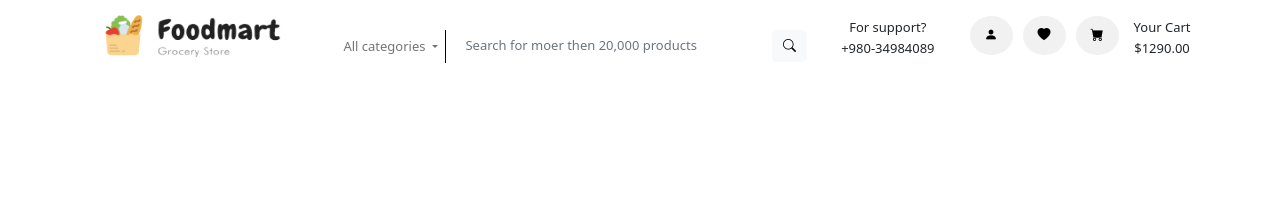
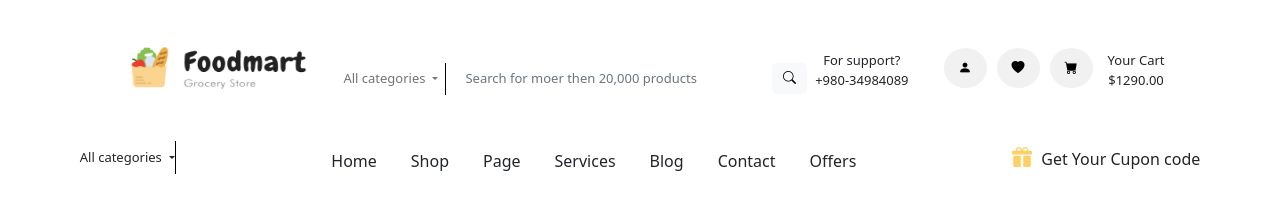
Before and after one commit to LochinbekAbduvoitov/foodmart, a plain HTML site: page index.html in a window 1280 px wide. Drawn offline with nearby package versions, Linux system fonts and the light colour scheme.

Commit message:
navbar section

```diff
--- a/index.html
+++ b/index.html
@@ -17,7 +17,7 @@
 </head>
 <body class="home">
 
-  <!-- Start Header -->
+  <!-- Start Navbar -->
   <header class="header">
     <div class="container">
       <nav class="navbar navbar-expand-lg ">
@@ -64,12 +64,66 @@
                 <h6>$1290.00</h6>
               </li>
             </ul>
+          </div>
 
-          </div>
+
         </div>
+
       </nav>
+      <!-- NAVIGATION -->
+      <div class="navigation-bar">
+        <ul class="navbar-nav m-auto mb-2 mb-lg-0  navigation-menu">
+          <li class="nav-item dropdown">
+            <a class="nav-link dropdown-toggle" href="#" id="navbarDropdown" role="button" data-bs-toggle="dropdown" aria-expanded="false">
+              All categories
+            </a>
+            <ul class="dropdown-menu" aria-labelledby="navbarDropdown">
+              <li><a class="dropdown-item" href="#">iteam 1</a></li>
+              <li><a class="dropdown-item" href="#">iteam 2</a></li>
+              <li><a class="dropdown-item" href="#">iteam 3</a></li>
+            </ul>
+          </li>
+          <ul class="navbar-nav m-auto mb-2 mb-lg-0  navigation-menu-bar">
+            <li class="nav-item">
+              <a class="nav-link active" aria-current="page" href="#">Home</a>
+            </li>
+            <li class="nav-item">
+              <a class="nav-link " aria-current="page" href="#">Shop</a>
+            </li>
+            <li class="nav-item">
+              <a class="nav-link " aria-current="page" href="#">Page</a>
+            </li>
+            <li class="nav-item">
+              <a class="nav-link " aria-current="page" href="#">Services</a>
+            </li>
+            <li class="nav-item">
+              <a class="nav-link " aria-current="page" href="#">Blog</a>
+            </li>
+            <li class="nav-item">
+              <a class="nav-link " aria-current="page" href="#">Contact</a>
+            </li>
+            <li class="nav-item">
+              <a class="nav-link " aria-current="page" href="#">Offers</a>
+            </li>
+
+           </ul>
+            <li>
+              <a  class="nav-link  cupon"   href="#"><i class="bi bi-gift-fill"></i>
+                Get Your Cupon code</a>
+            </li>
+
+          </ul>
+      </div>
     </div>
   </header>
+  <!-- Gallery section -->
+
+
+  <section>
+    <div class="container">
+
+    </div>
+  </section>
   <!-- End Header -->
 
 
--- a/sass/_header.scss
+++ b/sass/_header.scss
@@ -44,3 +44,36 @@
         border-radius: 50%;
     }
 }
+
+.navbar{
+    background-color: rgb(255, 255, 255);
+    padding: 3rem 2rem;
+    min-height: 12vh;
+}
+
+.navbar .navbar-brand a{
+    padding: 1rem 0;
+    display: block;
+    text-decoration: none;
+}
+
+.navbar-toggler{
+    padding: 10px 6px;
+    outline:none;
+    border: none;
+    background-color: #FECF65;
+}
+
+.navbar-toggler span {
+    display: block;
+    width: 22px;
+    height: 2px;
+    border: 1px;
+    background-color: #fff;
+}
+
+.navbar-toggler span + span  {
+    margin-top: 4px ;
+    width: 22px;
+    margin-left: 0px;
+}
--- /dev/null
+++ b/sass/_navigation.scss
@@ -0,0 +1,37 @@
+.navigation-menu{
+    display: flex;
+    flex-direction: row;
+    justify-content: space-around;
+    align-items: center;
+}
+.navigation-menu-bar{
+    display: flex;
+    flex-direction: row;
+    justify-content: space-between;
+    align-items: center;
+
+    li{
+        padding: 0px 12px;
+        margin: 0 5px;
+        font-size: 16px;
+        border-radius: 10px;
+
+        &:hover{
+            background: #FECF65;
+
+        }
+        &.active{
+            background: #FECF65;
+
+        }
+    }
+}
+
+.cupon {
+    font-size: 16px;
+    i{
+        color: #FECF65;
+        font-size: 20px;
+        margin-right: 5px;
+    }
+}
--- a/sass/style.scss
+++ b/sass/style.scss
@@ -11,3 +11,4 @@ html,body{
 }
 
 @import 'header';
+@import 'navigation';
```
Also changed, not shown: css/style.css, 1 other file.
